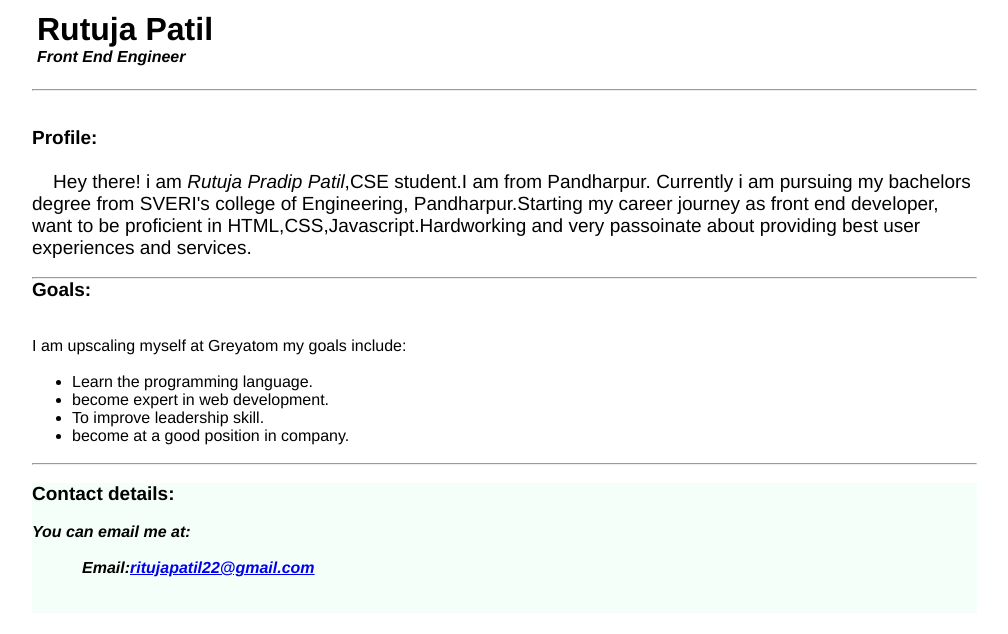
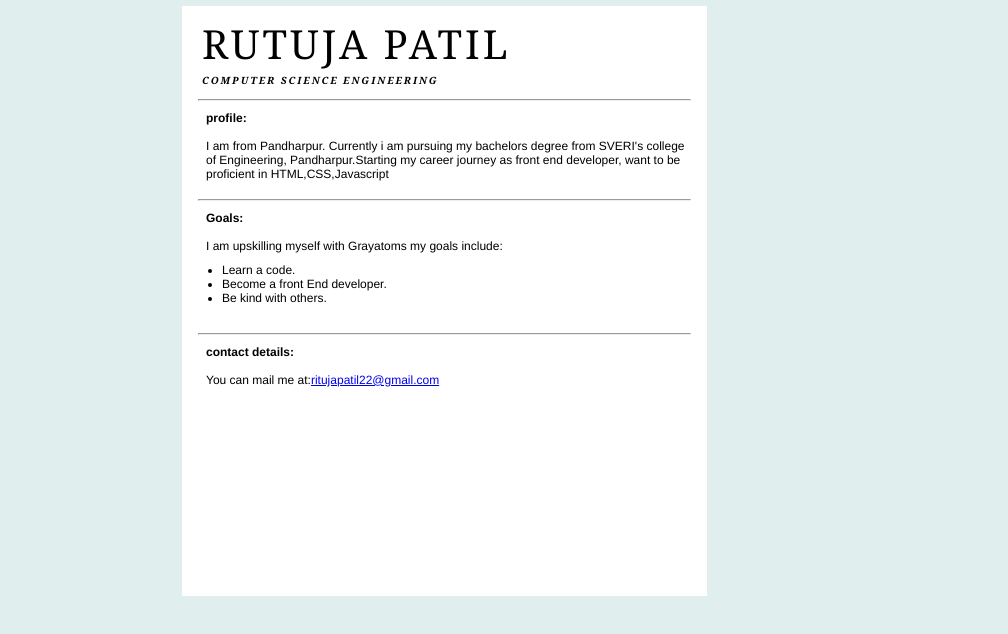
Before and after one commit to rutujapatil227/personal-portfolio-page, a plain HTML site: page index.html in a window 1280 px wide. Shown: the whole page, without its empty margins (163-1171 px from the left). Drawn offline with Linux system fonts and the light colour scheme.

Commit message:
add new files

```diff
--- a/index.html
+++ b/index.html
@@ -1,70 +1,35 @@
 <!DOCTYPE html>
 <html>
 <head>
-
-	    <link href="style.css" type="text/css" rel="stylesheet">
-
-	    <title></title>
-
+  <meta charset="UTF-8">
+  <meta http-equiv="x-UA-compatible" content="IE=edge">
+  <title>Rutuja Patil</title>
+  <meta name="Description" content="">
+  <link href="style.css" type="text/css" rel="stylesheet" >
 </head>
 <body>
-	<div class="profileBody">
-	  <!--<div style="background-color:mediumspringgreen;">-->
-
-	    <div class="border">
+  <div class ="profileBody">
+  <div class ="main data">
+  <div id="name">
     <h1>Rutuja Patil</h1>
-
-	        <h4><i>Front End Engineer</i></h4><br>
-	    </div>
-
-		<hr /><br>
-
-
-
-
-
-
+    <h2>Computer science engineering</h2>
+    <hr>
+  <p>
+     <b>profile:</b><br><br>I am
+	 from Pandharpur. Currently i am pursuing my bachelors degree from SVERI's college of Engineering, Pandharpur.Starting my career journey as front end developer, want to be proficient in HTML,CSS,Javascript  </p>
   <br>
-	     <p style="font-size: 19px;" ><strong>Profile:</strong><br><br>&nbsp;&nbsp;&nbsp;&nbsp;Hey there! i am <em>Rutuja Pradip Patil</em>,CSE student.I am
-	        from Pandharpur. Currently i am pursuing my bachelors degree from SVERI's college of Engineering, Pandharpur.Starting my career journey as front end developer, want to be proficient in HTML,CSS,Javascript.Hardworking and very passoinate about providing best user experiences and services.
-	      </p>
-	        <br>
-	        <hr />
-	        <p style="font-size: 19px; "><strong>Goals:</strong></p><br><br>
-			<p> I am upscaling myself at Greyatom my goals include:<p><br>
+<hr>
+<p><b>Goals:</b><br><br>I am upskilling myself with Grayatoms my goals include:</p>
 <ul>
-	            <li>Learn the programming language.</li>
-
-	            <li>become expert in web development.</li>
-
-	            <li>To improve leadership skill.</li>
-
-	            <li>become at a good position in company.</li>
-
-
-
+      <li>Learn a code.</li>
+      <li>Become a front End developer.</li>
+      <li>Be kind with others.</li>
 </ul>
   <br>
-	          <hr />
-	          <br>
-	          <div style="background-color:mintcream;">
+  <hr>
+    <p><b>contact details:</b><br><br>You can mail me at:<a href="ritujapatil22@gmail.com">ritujapatil22@gmail.com</a></p>
 
-	          <p style="font-size: 19px; "><strong>Contact details:</strong></p><br>
-
-	            <em><b>You can email me at:</b></em><br><br>
-
-
-
-	      <address>
-	        <b><i style="margin-left: 50px;">Email:<a href="mailto:ritujapatil22@gmail.com">ritujapatil22@gmail.com</a></i></b>
-	        <br>
-	        <br>
-
-
-	      </address>
-	          <br>
 </div>
-	      </div>
-
+<script src="" async defer></script>
 </body>
 </html>
--- a/style.css
+++ b/style.css
@@ -1,34 +1,73 @@
-* {
-	font-family: Helvetica, Arial, sans-serif;
-	max-width: 1000px;
-	margin: auto;
+*{
+	Font-family: Helvetica,Arial,sans-serif;
+	max-width:700px;
+	margin:auto;
+  }
+
+  p
+  {
+	font-size:12px;
+	margin-left:2em;
+	margin-right:1em;
+	margin-top:10px;
+
+
 
   }
 
-body {
+  ul
+  {
+  font-size: 12px;
+  margin-right: 1em;
+  margin-top: 10px;
+  margin-bottom: 10px;
+  }
+
+  body
+  {
 	min-width: 500px;
+	background-color: #e0eeee;
 
   }
-
-  .profileBody {
+  .profileBody
+  {
 	display: inline-block;
 	  background-color: white;
 	  margin-top: 6px;
 	  margin-left: 55px;
+	  width: 75%;
+	  height: 590px;
+  }
 
+  #name h1
+  {
+	font-weight: normal;
+	margin-left: 0.5em;
+	font-family: Georgia, 'Times New Roman', Times, serif;
+	margin-top: 10px;
+	font-size: 40px;
+	text-transform: uppercase;
+	letter-spacing: 3px;
   }
-  h1{
 
-	color:black;
+
+  #name h2
+  {
+	font-size: 10px;
+	margin-left:2em;
+	margin-top: 2px;
+	margin-bottom: 12px;
+	font-family: Georgia, 'Times New Roman', Times, serif;
+	text-transform: uppercase;
+	letter-spacing: 2px;
+	font-style: italic;
+
 
   }
 
-  .border{
-	width: 500px;
-	padding: 5px;
-
-
-	margin: 0;
-
+  hr
+  {
+	margin-left: 1em;
+	margin-right: 1em;
 
   }
```
Lines whose indentation alone changed are shown as unchanged.
